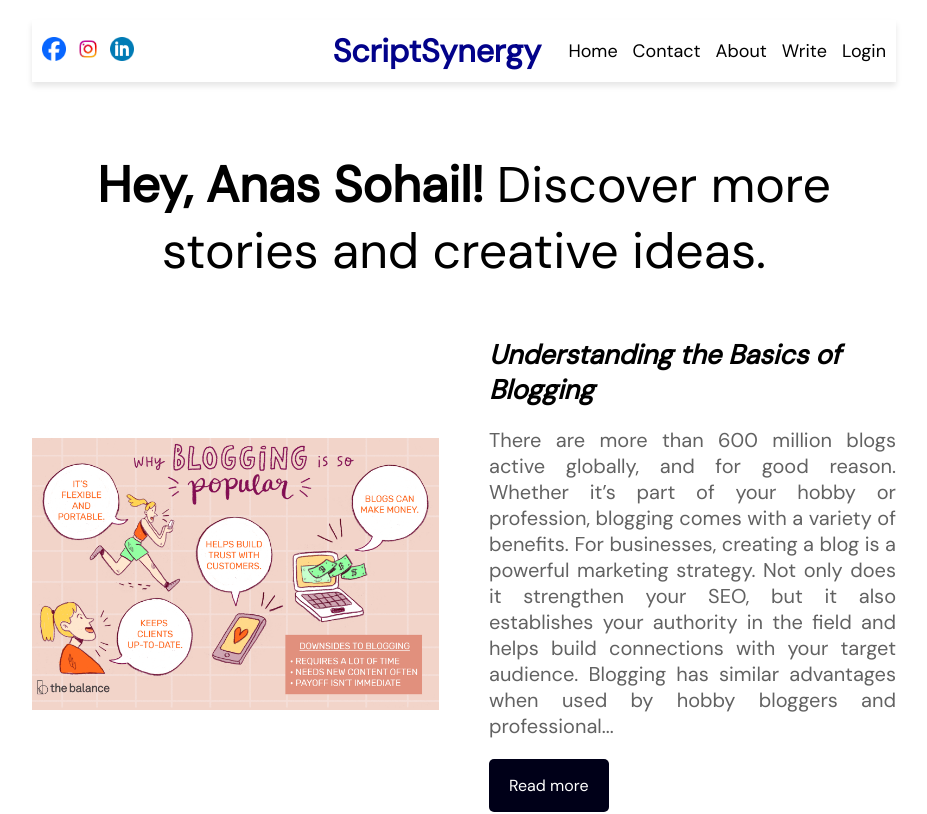
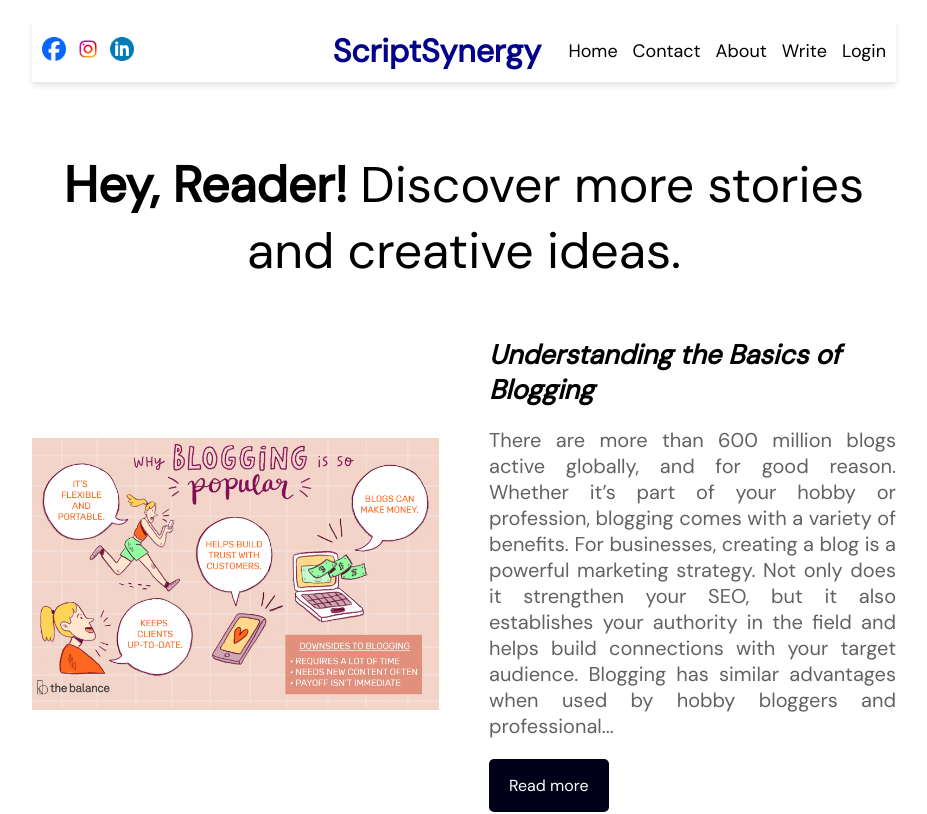
Before and after one commit to muhammadanascode/blog-app, a Next.js app: page / in a window 1280 px wide. Shown: the top 814 px of the page, without its empty margins (176-1103 px from the left). Built offline with nearby package versions, Linux system fonts and the light colour scheme; no server answers; the database is empty.

Commit message:
updated feautured.js
text updated

```diff
--- a/components/Featured/Featured.js
+++ b/components/Featured/Featured.js
@@ -7,7 +7,7 @@ export const Featured = () => {
   return (
     <div className={styles.container}>
       <h1 className={styles.title}>
-        <b>Hey, Anas Sohail! </b>Discover more stories and creative ideas.
+        <b>Hey, Reader! </b>Discover more stories and creative ideas.
       </h1>
       <div className={styles.post}>
         <div className={styles.imgContainer}>
```
